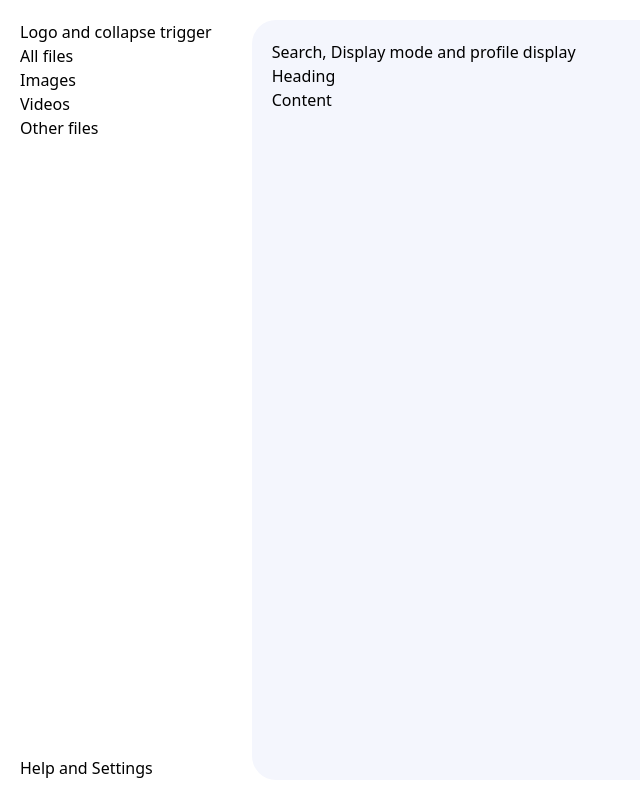
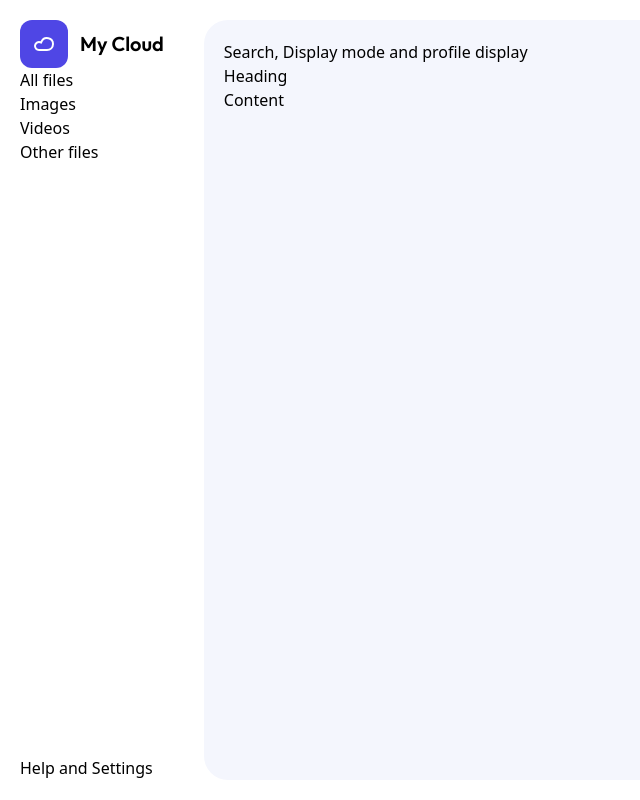
Before and after one commit to FinelifeX/my-cloud-vue, a Vue app: page / in a window 1280 px wide. Shown: the whole page, without its empty margins (0-640 px from the left). Built offline with nearby package versions, Linux system fonts and the light colour scheme.

Commit message:
= sidebar header finished

```diff
--- a/public/index.html
+++ b/public/index.html
@@ -3,6 +3,11 @@
 <head>
   <meta charset="UTF-8">
   <title>My Cloud Vue</title>
+
+  <!-- Fonts  -->
+  <link rel="preconnect" href="https://fonts.googleapis.com">
+  <link rel="preconnect" href="https://fonts.gstatic.com" crossorigin>
+  <link href="https://fonts.googleapis.com/css2?family=Outfit:wght@400;500;600;700;800&display=swap" rel="stylesheet">
 </head>
 <body>
   <!-- App will be mounted here -->
--- /dev/null
+++ b/src/assets/style/_fonts.scss
@@ -0,0 +1,3 @@
+@mixin FontOutfit {
+  font-family: "Outfit", sans-serif;
+}
--- a/src/components/TheMain/index.vue
+++ b/src/components/TheMain/index.vue
@@ -6,8 +6,8 @@
 </template>
 
 <script>
-  import TheMainHeader from '@components/TheMain/TheMainHeader';
-  import TheMainContent from '@components/TheMain/TheMainContent';
+  import TheMainHeader from './TheMainHeader.vue';
+  import TheMainContent from './TheMainContent.vue';
 
   export default {
     name: 'TheMain',
--- a/src/components/TheSidebar/TheSidebarHeader.vue
+++ b/src/components/TheSidebar/TheSidebarHeader.vue
@@ -1,11 +1,39 @@
 <template>
-  <header>Logo and collapse trigger</header>
+  <header class="sidebar__header">
+    <div class="sidebar__header__logo">
+      <cloud-outlined />
+    </div>
+    <span class="sidebar__header__title">My Cloud</span>
+  </header>
 </template>
 
 <script>
+  import CloudOutlined from '@icons/CloudOutlined.vue';
+
   export default {
     name: 'TheHeader',
+    components: { CloudOutlined },
   };
 </script>
 
-<style scoped></style>
+<style scoped lang="scss">
+  @import '../../assets/style/fonts';
+
+  .sidebar__header {
+    @apply flex flex-row items-center;
+  }
+
+  .sidebar__header__logo {
+    @apply text-white;
+    @apply bg-indigo-600;
+    @apply p-3;
+    @apply mr-3;
+    @apply rounded-xl;
+  }
+
+  .sidebar__header__title {
+    @include FontOutfit;
+    @apply text-xl;
+    @apply font-semibold;
+  }
+</style>
--- /dev/null
+++ b/src/icons/CloudOutlined.vue
@@ -0,0 +1,18 @@
+<template>
+  <svg
+    xmlns="http://www.w3.org/2000/svg"
+    viewBox="-2 -5 24 24"
+    width="24"
+    fill="currentColor"
+  >
+    <path
+      d="M5 14a5 5 0 1 1 1.561-9.751A7.002 7.002 0 0 1 20 7a7 7 0 0 1-7 7H5zm0-2h8a5 5 0 1 0-4.6-6.965l-.72 1.686-1.742-.572A3 3 0 1 0 5 12z"
+    ></path>
+  </svg>
+</template>
+
+<script>
+  export default {
+    name: 'CloudOutlined',
+  };
+</script>
--- a/webpack.config.js
+++ b/webpack.config.js
@@ -49,6 +49,7 @@ module.exports = {
       '@pages': path.resolve(__dirname, 'src', 'pages'),
       '@assets': path.resolve(__dirname, 'src', 'assets'),
       '@shared': path.resolve(__dirname, 'src', 'shared'),
+      '@icons': path.resolve(__dirname, 'src', 'icons'),
     },
   },
   plugins: [
```
